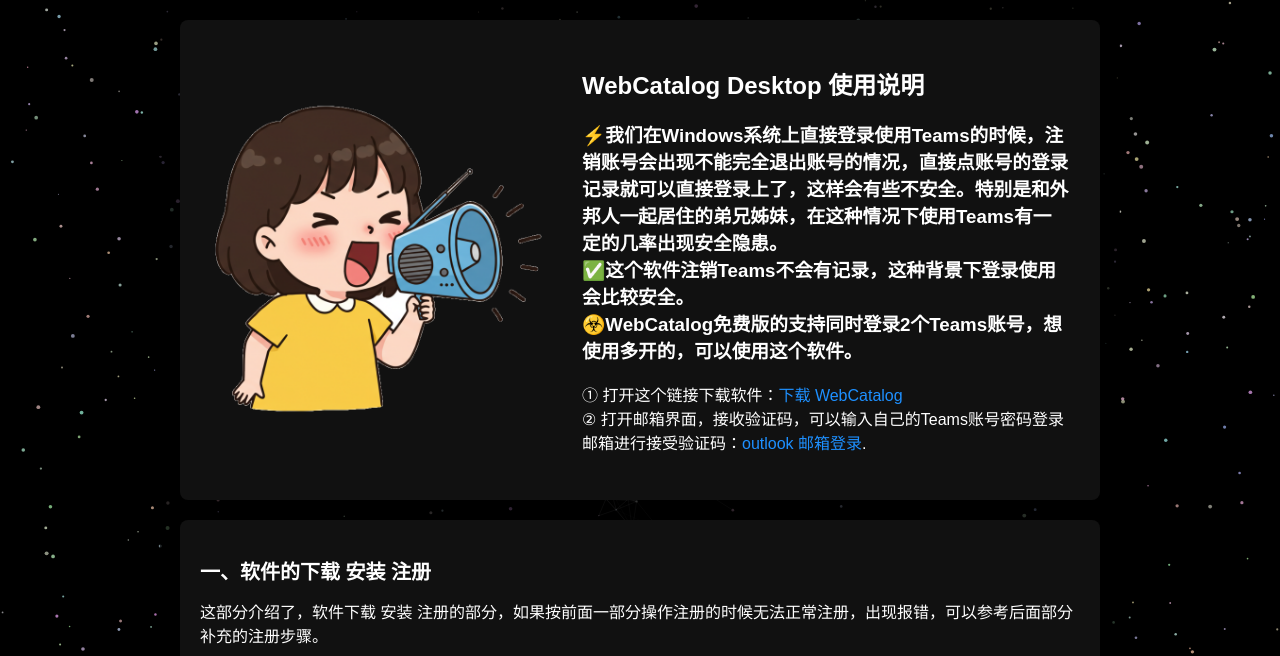
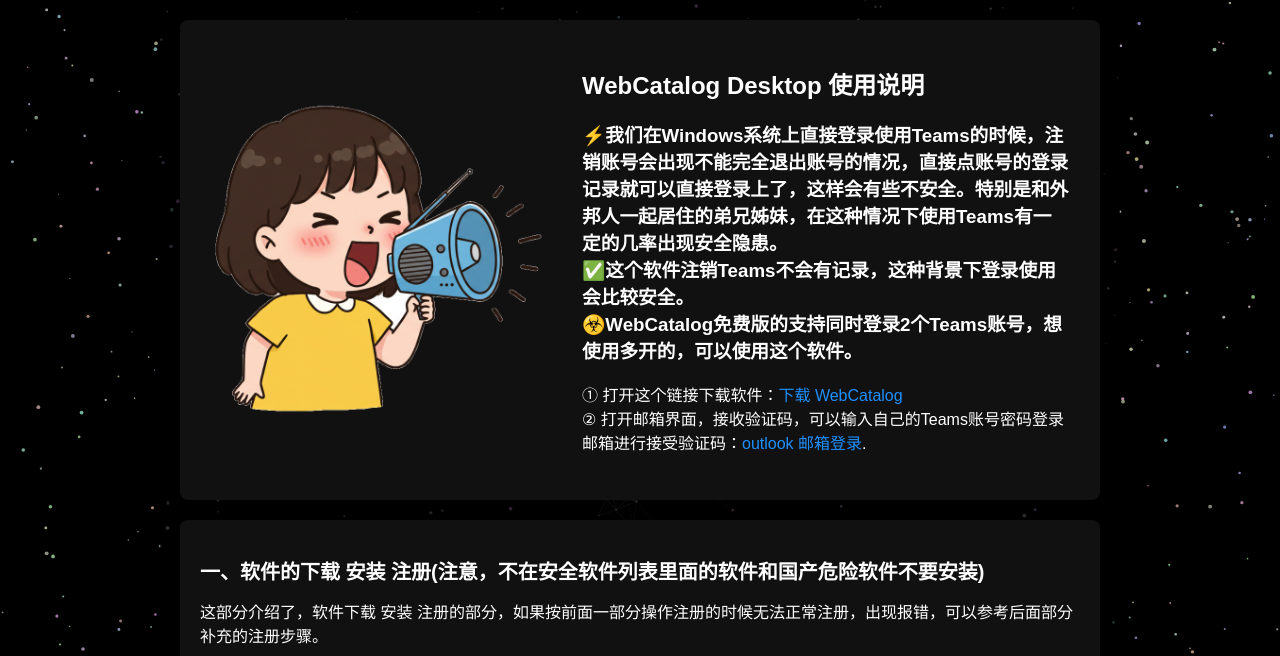
Before and after one commit to agsadsadsa/aqts0520, a plain HTML site: page index.html in a window 1280 px wide. Shown: the top 656 px of the page. Drawn offline with nearby package versions, Linux system fonts and the light colour scheme; grey boxes are pictures that could not be loaded; animation ran at ten frames a second.

Commit message:
Update index.html

```diff
--- a/index.html
+++ b/index.html
@@ -126,7 +126,7 @@
 
         <div class="tutorials"> <!-- 教程区域，包含四个视频教程 -->
             <div class="tutorial-section"> <!-- 第一个教程部分 -->
-                <h2>一、软件的下载 安装 注册</h2> <!-- 教程标题 -->
+                <h2>一、软件的下载 安装 注册(注意，不在安全软件列表里面的软件和国产危险软件不要安装)</h2> <!-- 教程标题 -->
                 <p>这部分介绍了，软件下载 安装 注册的部分，如果按前面一部分操作注册的时候无法正常注册，出现报错，可以参考后面部分补充的注册步骤。</p> <!-- 教程描述 -->
                 <iframe src="https://www.youtube.com/embed/lC0SRJT3Hpc" allowfullscreen></iframe> <!-- 嵌入 YouTube 视频 -->
             </div>
```
